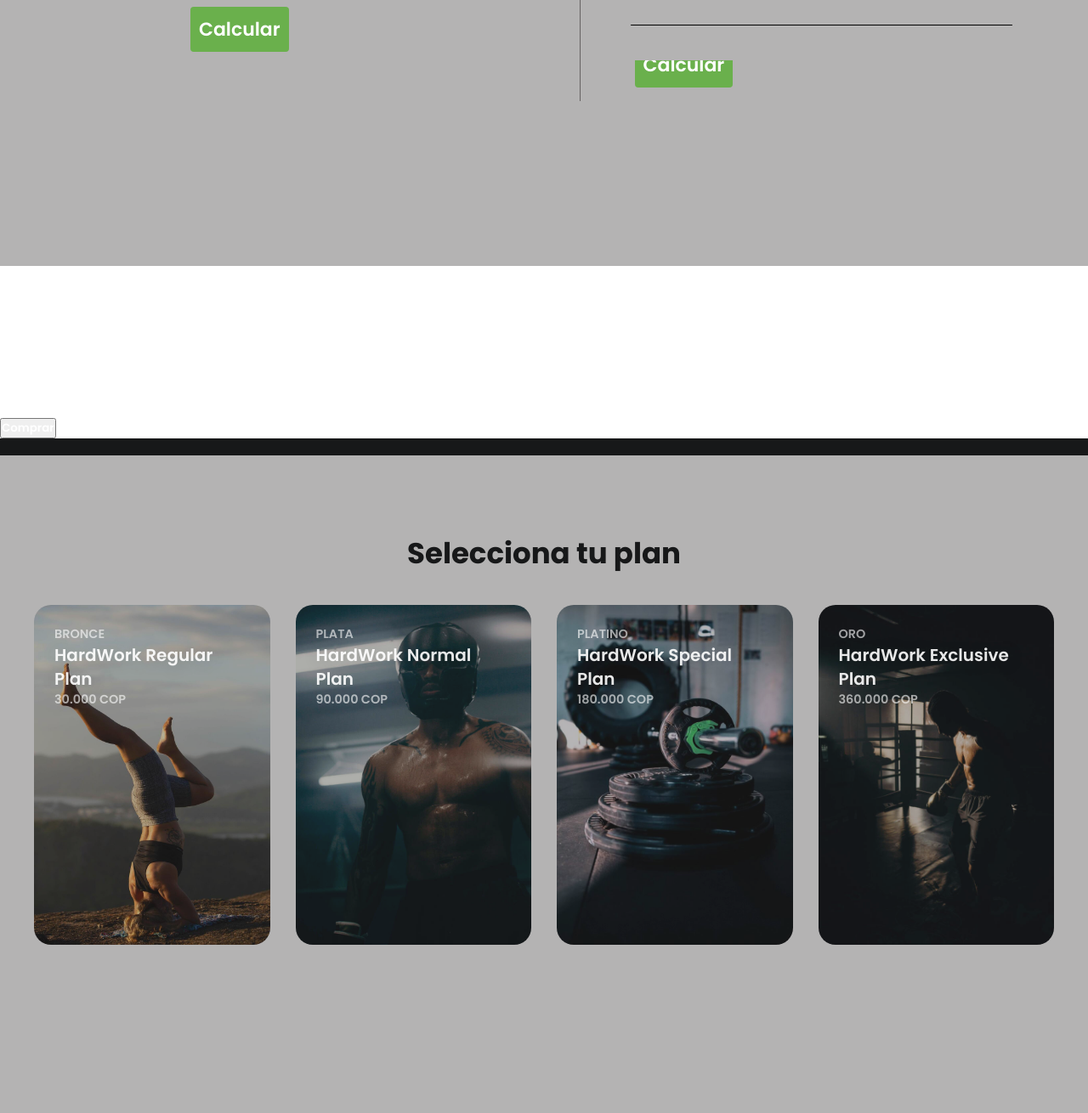
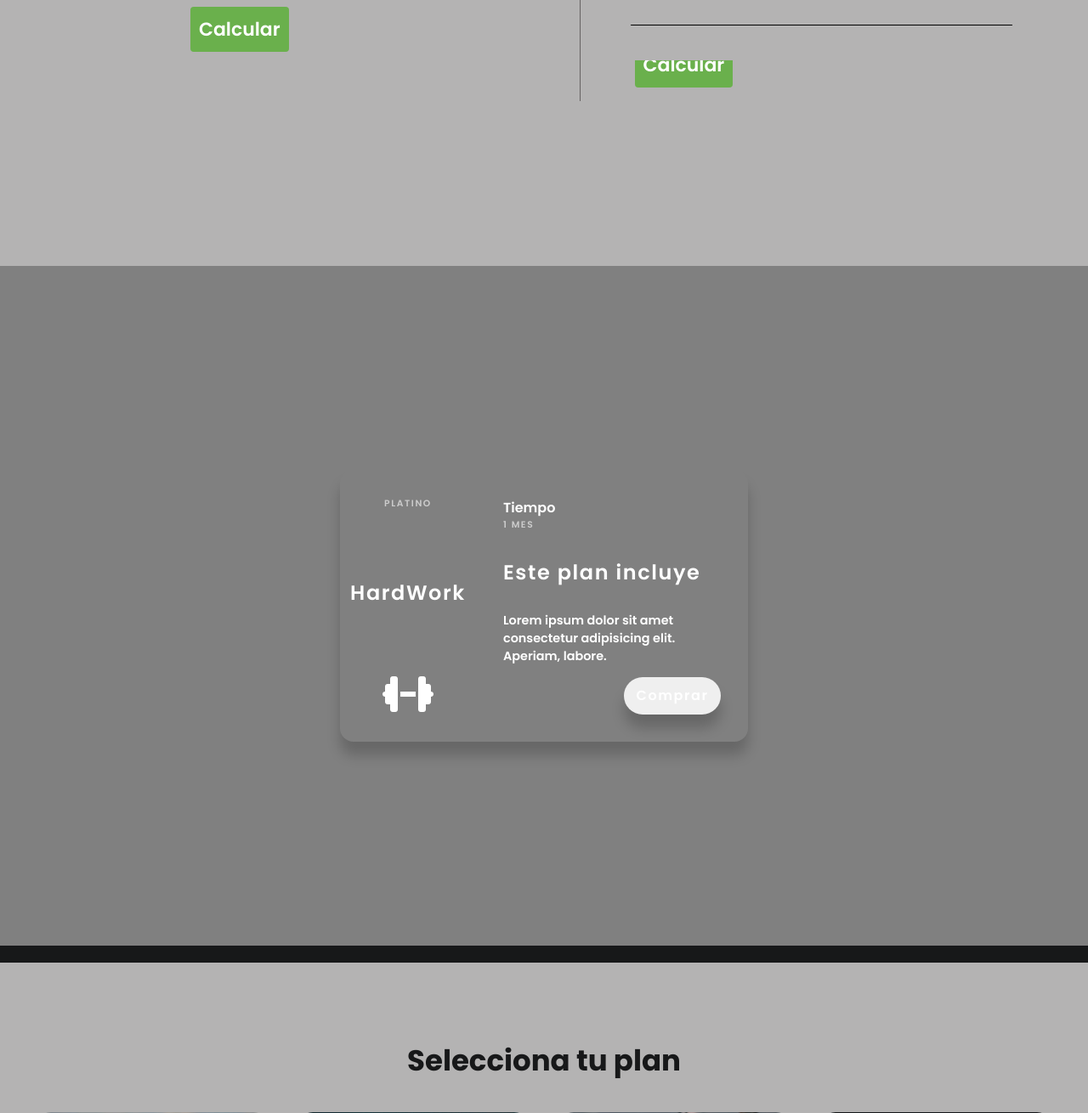
Before and after one commit to LMGP2002/ProyectoWeb, a PHP site: page /HTML/index.html in a window 1280 px wide. Shown: the part 2087-3397 px from the top of the page at 85% size. Before the commit the page ends 3199 px from the top, so only its background shows below. Run offline with PHP 8.4, Linux system fonts and the light colour scheme; some libraries are stand-ins or nearby versions.

Commit message:
Estilos modal planes

```diff
--- a/CSS/estilos.css
+++ b/CSS/estilos.css
@@ -1114,3 +1114,60 @@ background: #B4B3B3; /* fallback for old browsers */
     filter: brightness(0.5) saturate(0) contrast(1.2) blur(5px);
 }
 /* Modal Planes */
+.planes_modal{
+    width: 100%;
+    height: 100vh;
+    background-color: gray;
+    display: flex;
+    justify-content: center;
+    align-items: center;
+}
+.planes_modal_content{
+    border-radius: 1rem;
+    box-shadow: 0 1rem 1rem rgba(0, 0, 0, 0.2);
+    display: flex;
+    margin: 1.5rem;
+    overflow: hidden;
+    width: 30rem;
+    height: 20rem;
+}
+.planes_modal_content h6{
+    opacity: 0.6;
+    letter-spacing: .1rem;
+    text-transform: uppercase;
+}
+.planes_modal_content h2{
+    letter-spacing: .1rem;
+    margin: 1rem 0;
+}
+.left_column{
+    padding: 2rem;
+    max-width: 10rem;
+    display: flex;
+    flex-direction: column;
+    align-items: center;
+    justify-content: space-between;
+}
+.left_column i{
+    font-size: 3rem;
+    color: white;
+}
+.right_columm{
+    padding: 2rem;
+    display: flex;
+    flex-direction: column;
+    align-items: flex-start;
+    justify-content: space-between;
+}
+.right_columm p{
+    font-size: .9rem;
+}
+.button_modal_planes{
+    border-radius: 3rem;
+    box-shadow: 0 1rem 1rem rgba(0, 0, 0, 0.2);
+    font-size: 1rem;
+    padding: .6rem .9rem;
+    letter-spacing: .1rem;
+    align-self: flex-end;
+    border:none;
+}
```
